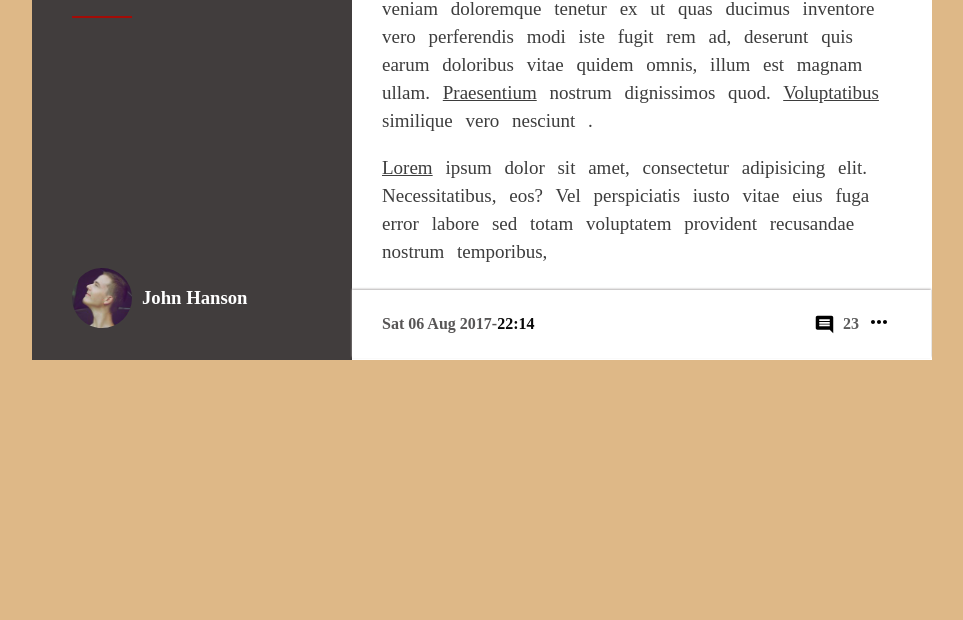
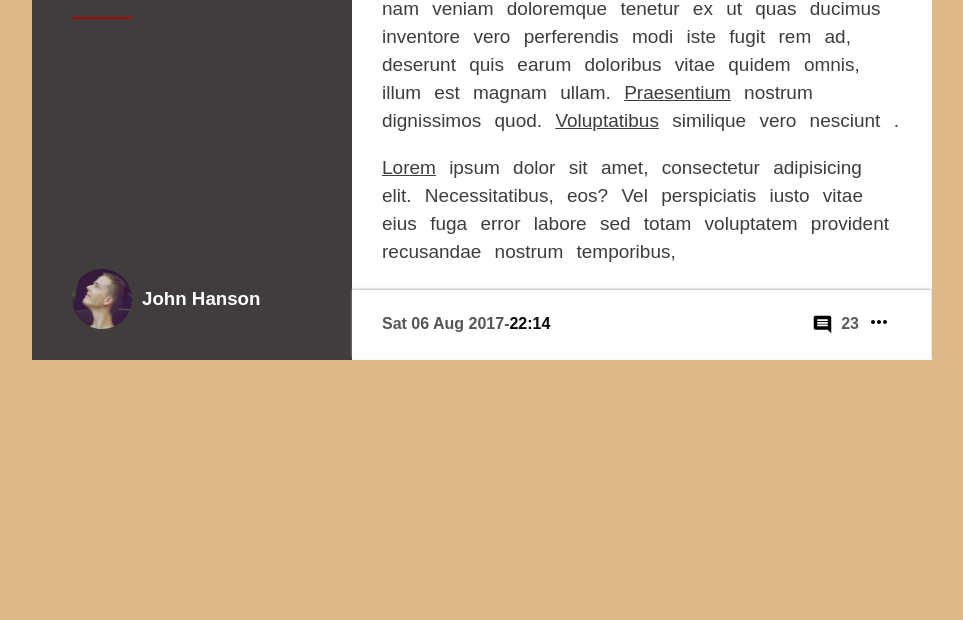
Before and after one commit to DostonbekRakhmatullayev/loop, a plain HTML site: page index.html in a window 1280 px wide. Shown: the part 180-800 px from the top of the page, without its empty margins (158-1121 px from the left). Drawn offline with nearby package versions, Linux system fonts and the light colour scheme; a web font is replaced by a local one.

Commit message:
font-family

```diff
--- a/css/styles.css
+++ b/css/styles.css
@@ -19,7 +19,7 @@
 
 
 body{
-    font-size: "Amiko", "Arial", sans-serif;
+    font-family: "Amiko", "Arial", sans-serif;
     background-color: burlywood;
 }
 .header{
@@ -89,7 +89,6 @@ transition: all 0.6s;
 .section_lorem{
     margin-left: 30px;
     word-spacing: 8px;
-    font-family: Poppins;
     font-size: 19px;
     line-height: 28px;
     color: rgb(61, 61, 61);
```
